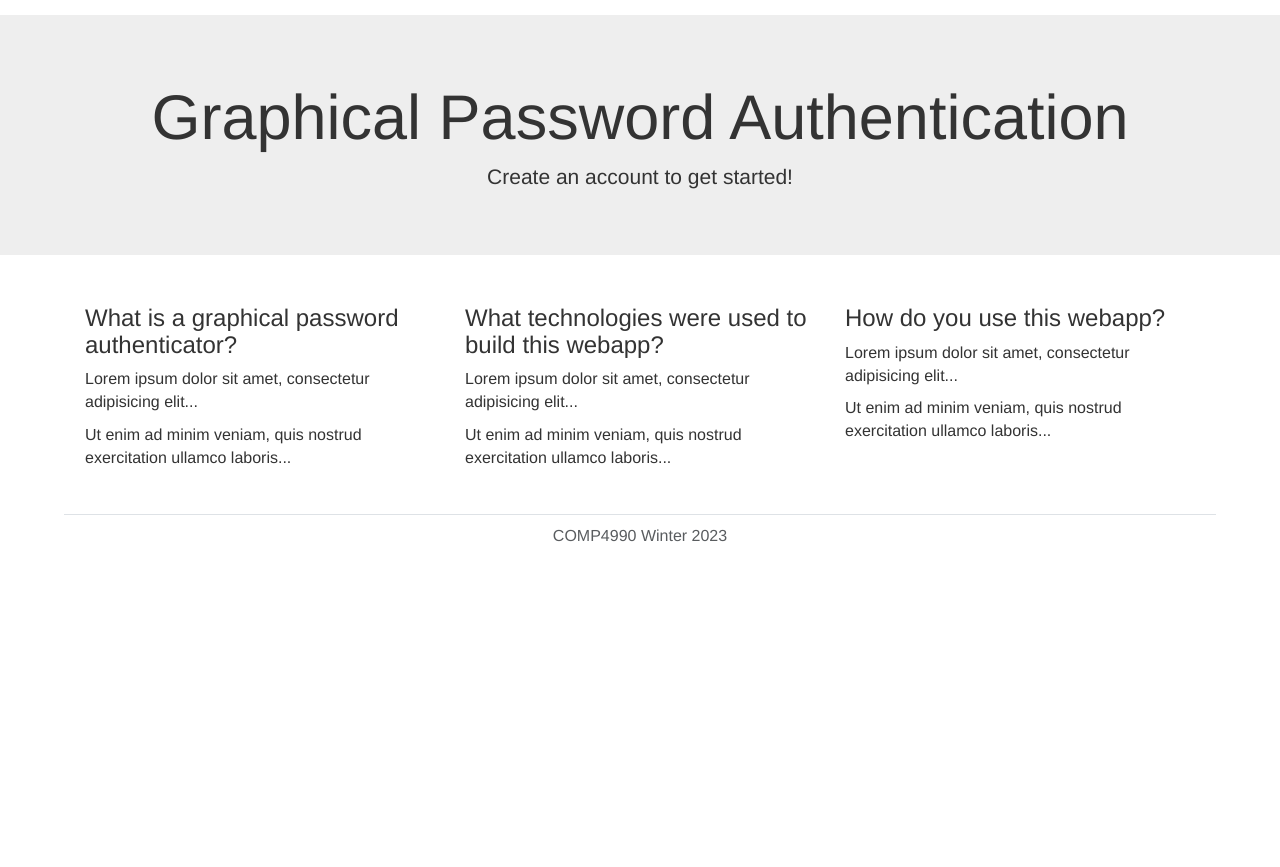
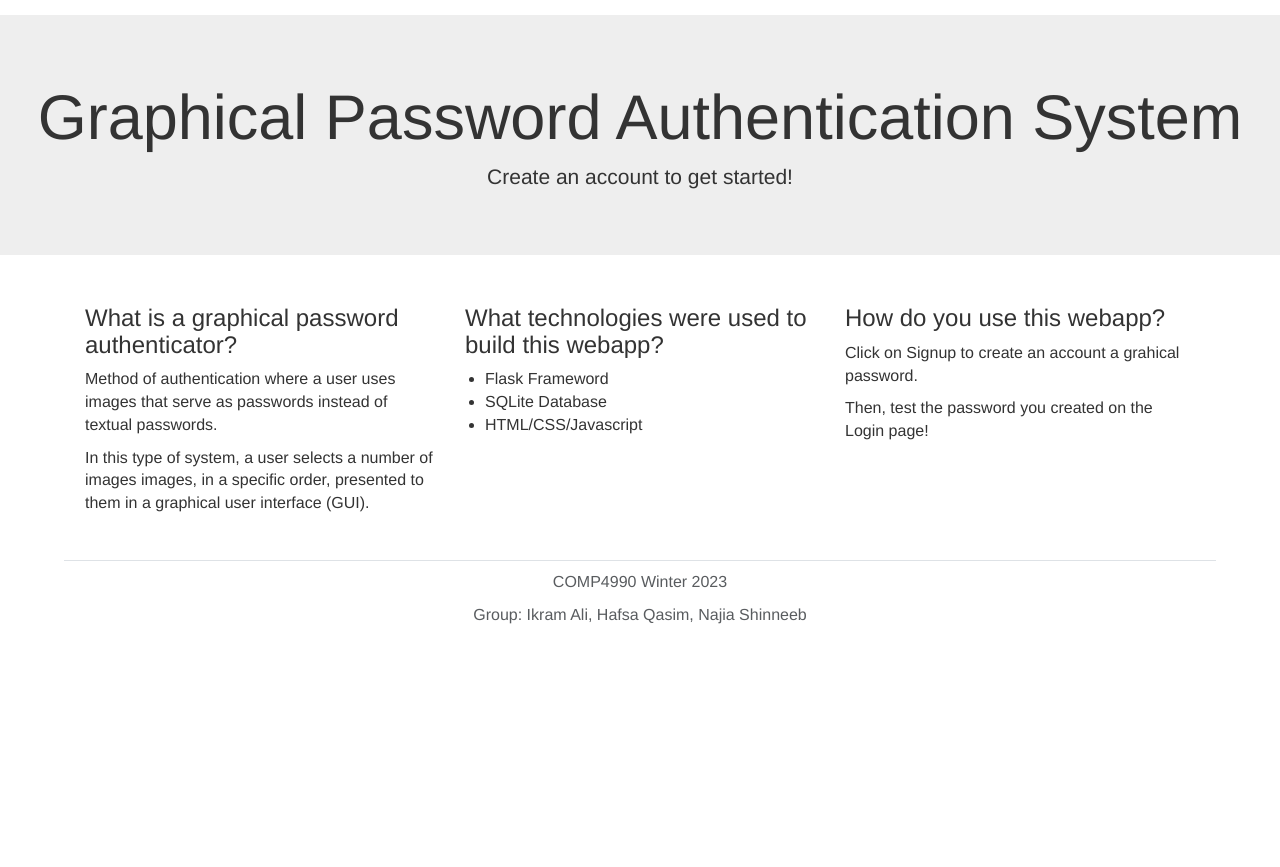
Before and after one commit to NajiaSb/Graphical-Password-Authenticator, a Flask app: page / in a window 1280 px wide. Shown: the part 71-938 px from the top of the page. Run offline with Flask 2, Linux system fonts and the light colour scheme; some libraries are stand-ins or nearby versions.

Commit message:
Update in index.html

```diff
--- a/application/templates/includes/footer.html
+++ b/application/templates/includes/footer.html
@@ -2,5 +2,8 @@
   <footer class="py-3 my-4">
     <ul class="nav justify-content-center border-bottom pb-3 mb-3"></ul>
     <p class="text-center text-muted">COMP4990 Winter 2023</p>
+    <p class="text-center text-muted">
+      Group: Ikram Ali, Hafsa Qasim, Najia Shinneeb
+    </p>
   </footer>
 </div>
--- a/application/templates/index.html
+++ b/application/templates/index.html
@@ -5,7 +5,7 @@
   href="https://maxcdn.bootstrapcdn.com/bootstrap/3.4.1/css/bootstrap.min.css"
 />
 <div class="jumbotron text-center">
-  <h1>Graphical Password Authentication</h1>
+  <h1>Graphical Password Authentication System</h1>
   {% if login %}
   <p>Welcome back, !</p>
   {% else %}
@@ -16,24 +16,27 @@
   <div class="row">
     <div class="col-sm-4">
       <h3>What is a graphical password authenticator?</h3>
-      <p>Lorem ipsum dolor sit amet, consectetur adipisicing elit...</p>
       <p>
-        Ut enim ad minim veniam, quis nostrud exercitation ullamco laboris...
+        Method of authentication where a user uses images that serve as
+        passwords instead of textual passwords.
+      </p>
+      <p>
+        In this type of system, a user selects a number of images images, in a
+        specific order, presented to them in a graphical user interface (GUI).
       </p>
     </div>
     <div class="col-sm-4">
       <h3>What technologies were used to build this webapp?</h3>
-      <p>Lorem ipsum dolor sit amet, consectetur adipisicing elit...</p>
-      <p>
-        Ut enim ad minim veniam, quis nostrud exercitation ullamco laboris...
-      </p>
+      <ul>
+        <li style="font-size: medium">Flask Frameword</li>
+        <li style="font-size: medium">SQLite Database</li>
+        <li style="font-size: medium">HTML/CSS/Javascript</li>
+      </ul>
     </div>
     <div class="col-sm-4">
       <h3>How do you use this webapp?</h3>
-      <p>Lorem ipsum dolor sit amet, consectetur adipisicing elit...</p>
-      <p>
-        Ut enim ad minim veniam, quis nostrud exercitation ullamco laboris...
-      </p>
+      <p>Click on Signup to create an account a grahical password.</p>
+      <p>Then, test the password you created on the Login page!</p>
     </div>
   </div>
 </div>
```
Also changed, not shown: application/db/graphical_password.db, 3 other files.
